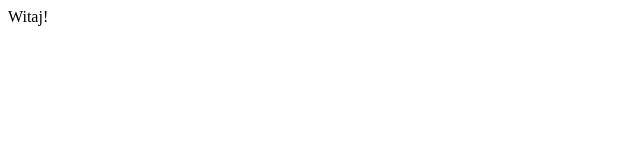
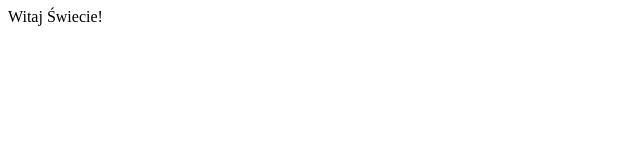
Before and after one commit to AdrianMikolajczak/template_html, a plain HTML site: page index.html in a window 1280 px wide. Shown: the full height of the page, 0-640 px from the left. Drawn offline with Linux system fonts and the light colour scheme.

```diff
--- a/index.html
+++ b/index.html
@@ -7,6 +7,6 @@
     <title>Document</title>
 </head>
 <body>
-    Witaj!
+    Witaj Świecie!
 </body>
 </html>
```
Also changed, not shown: css/style.css (added).
